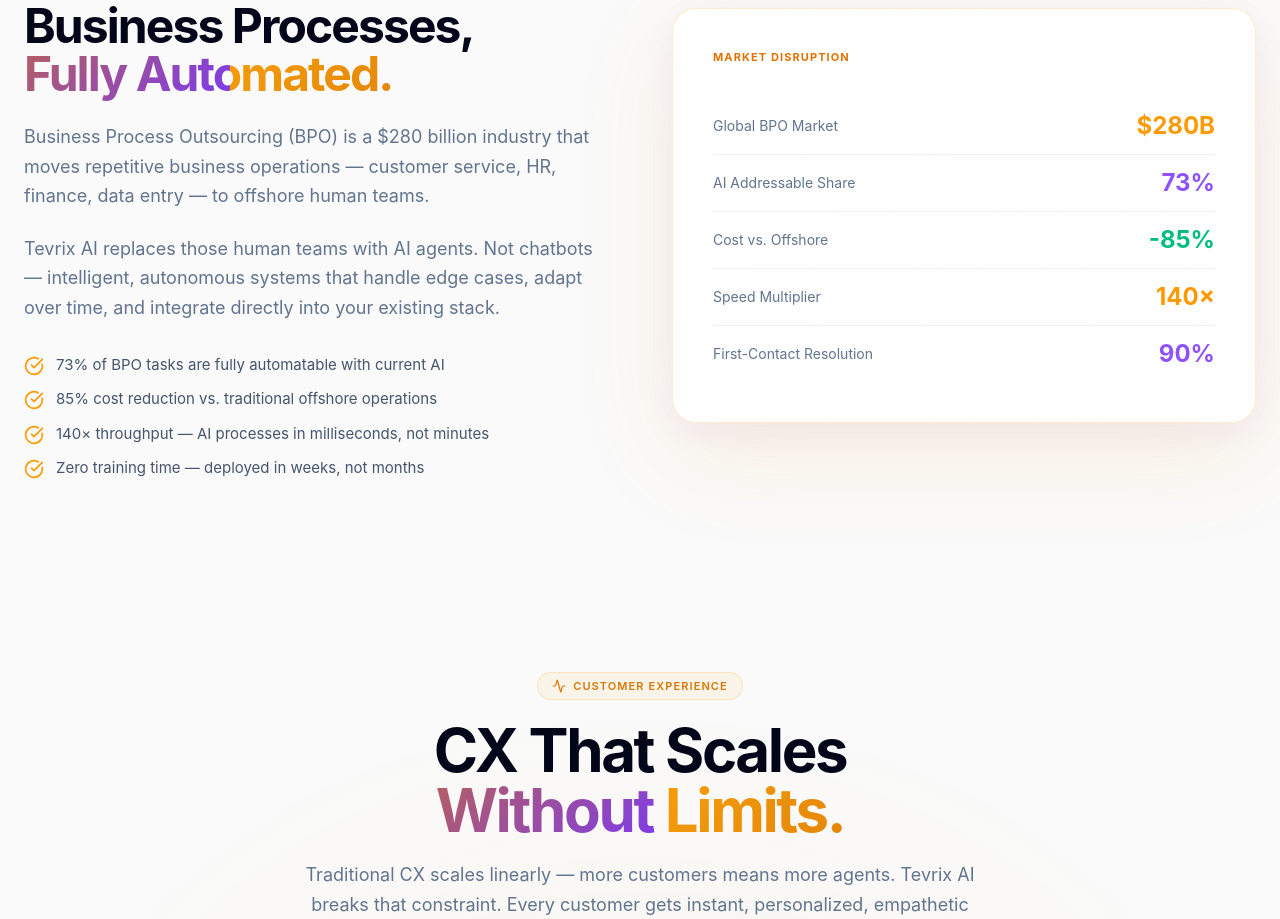
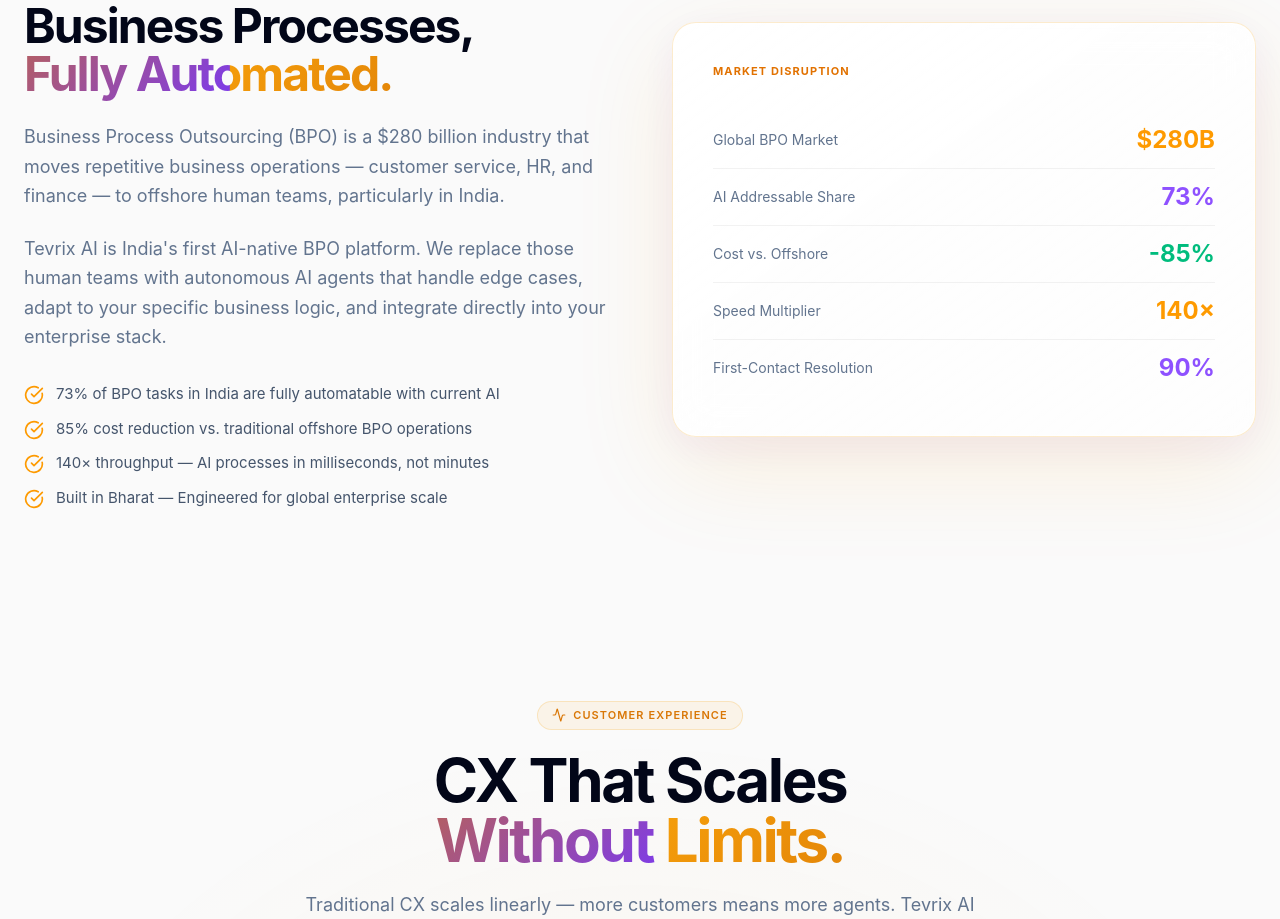
Before and after one commit to tevrixai-gen/landing-page-, a React (Vite) app: page /ai-bpo in a window 1280 px wide. Shown: the part 800-1719 px from the top of the page. Built offline with nearby package versions, Linux system fonts and the light colour scheme.

Commit message:
seo: technical and content optimization for AI BPO India

```diff
--- a/index.html
+++ b/index.html
@@ -26,6 +26,24 @@
       ]
     }
     </script>
+
+    <!-- Social Meta Tags (Open Graph / Facebook) -->
+    <meta property="og:type" content="website" />
+    <meta property="og:url" content="https://www.tevrixai.com/" />
+    <meta property="og:title" content="Tevrix AI - Multilingual AI BPO & Enterprise Automation" />
+    <meta property="og:description" content="Erase operational friction with autonomous AI agents built in Bharat. Discover our multi-agentic BPO solutions for India and the world." />
+    <meta property="og:image" content="https://www.tevrixai.com/logo.png" />
+
+    <!-- Social Meta Tags (Twitter / X) -->
+    <meta name="twitter:card" content="summary_large_image" />
+    <meta name="twitter:url" content="https://www.tevrixai.com/" />
+    <meta name="twitter:title" content="Tevrix AI - Multilingual AI BPO & Enterprise Automation" />
+    <meta name="twitter:description" content="Erase operational friction with autonomous AI agents built in Bharat. Discover our multi-agentic BPO solutions." />
+    <meta name="twitter:image" content="https://www.tevrixai.com/logo.png" />
+
+    <!-- Technical SEO -->
+    <link rel="canonical" href="https://www.tevrixai.com/" />
+    <meta name="theme-color" content="#f59e0b" />
   </head>
   <body>
     <div id="root"></div>
--- a/src/pages/AIBPOPage.jsx
+++ b/src/pages/AIBPOPage.jsx
@@ -193,18 +193,18 @@
           </h2>
           <p className="text-lg text-slate-500 leading-relaxed mb-6">
             Business Process Outsourcing (BPO) is a $280 billion industry that moves repetitive
-            business operations — customer service, HR, finance, data entry — to offshore human teams.
+            business operations — customer service, HR, and finance — to offshore human teams, particularly in India.
           </p>
           <p className="text-lg text-slate-500 leading-relaxed mb-8">
-            Tevrix AI replaces those human teams with AI agents. Not chatbots — intelligent, autonomous
-            systems that handle edge cases, adapt over time, and integrate directly into your existing stack.
+            Tevrix AI is India's first AI-native BPO platform. We replace those human teams with autonomous
+            AI agents that handle edge cases, adapt to your specific business logic, and integrate directly into your enterprise stack.
           </p>
           <div className="space-y-3">
             {[
-              '73% of BPO tasks are fully automatable with current AI',
-              '85% cost reduction vs. traditional offshore operations',
+              '73% of BPO tasks in India are fully automatable with current AI',
+              '85% cost reduction vs. traditional offshore BPO operations',
               '140× throughput — AI processes in milliseconds, not minutes',
-              'Zero training time — deployed in weeks, not months',
+              'Built in Bharat — Engineered for global enterprise scale',
             ].map(p => (
               <div key={p} className="flex items-start gap-3">
                 <CheckCircle className="w-5 h-5 text-amber-500 flex-shrink-0 mt-0.5" />
```
Also changed, not shown: public/robots.txt (added).
